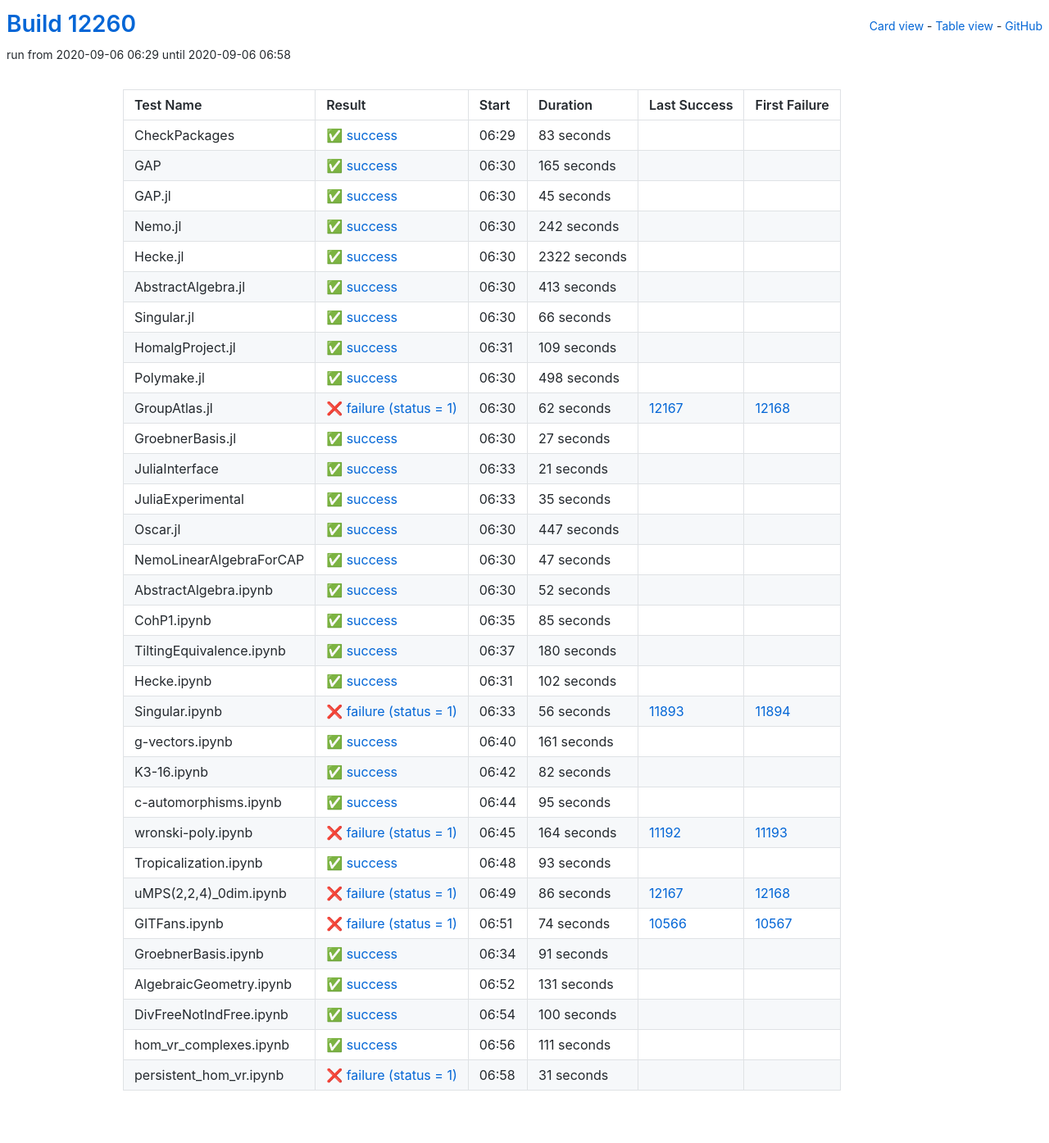
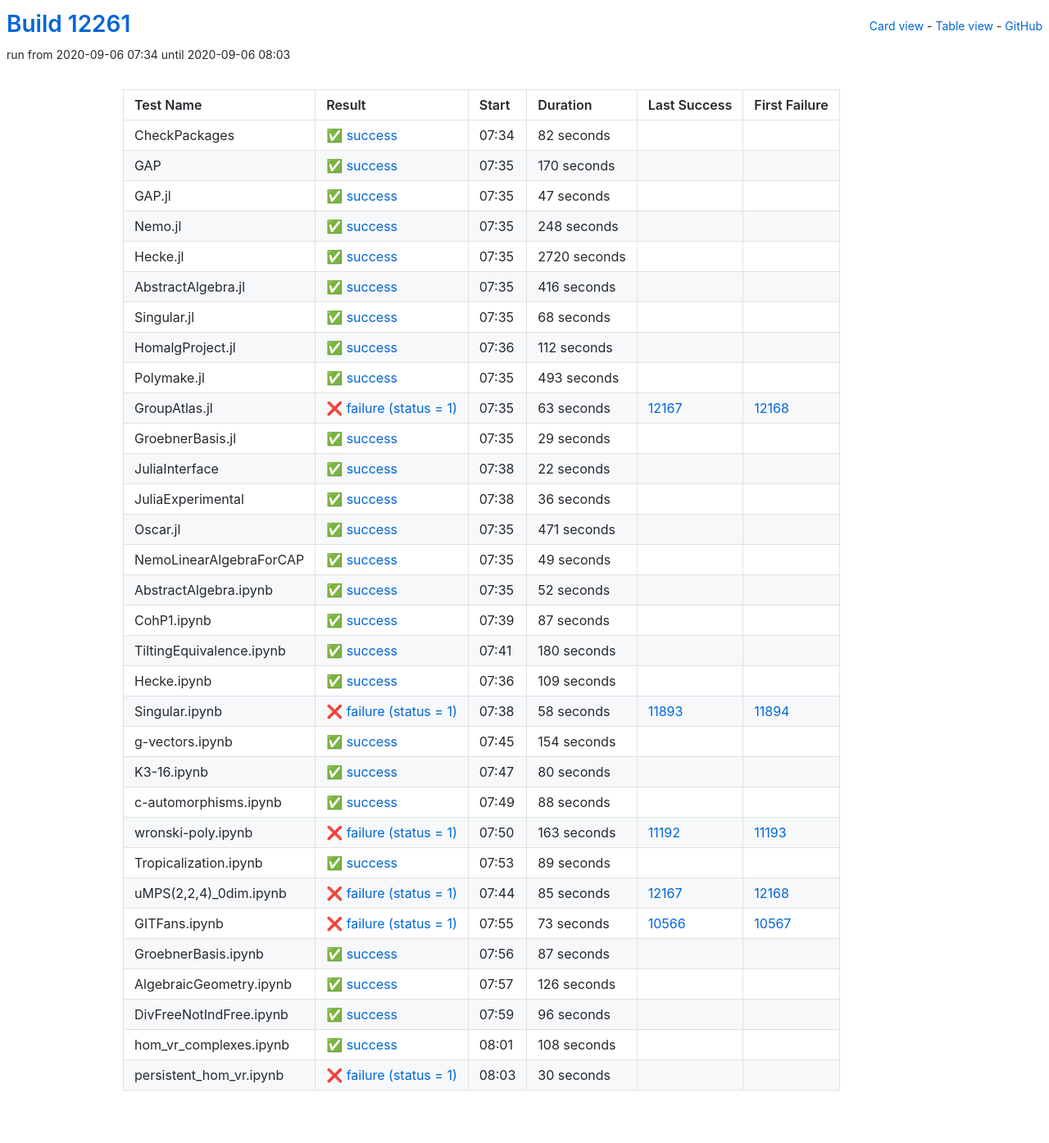
Before and after one commit to oscar-system/oscar-ci-status, a Jekyll site: the page built from table.html, in a window 1280 px wide. Shown: the whole page at 82% size. Built offline with Jekyll 4.4.1, drawn with Linux system fonts in a browser that asks for light colours.

Commit message:
Build #12261

```diff
--- a/_data/ci.yml
+++ b/_data/ci.yml
@@ -1,6 +1,6 @@
 ---
-build: 12260
-build_url: https://oscarci.mathematik.uni-kl.de/job/oscar/12260/
+build: 12261
+build_url: https://oscarci.mathematik.uni-kl.de/job/oscar/12261/
 job: oscar
 organization: oscar-system
 repo: oscar-ci-status
@@ -8,176 +8,32 @@
 tests:
 - name: CheckPackages
   id: checkpackages
-  log: https://oscarci.mathematik.uni-kl.de/job/oscar/12260/artifact/logs/build-12260/CheckPackages.log
-  start: 2020-09-06 06:29
+  log: https://oscarci.mathematik.uni-kl.de/job/oscar/12261/artifact/logs/build-12261/CheckPackages.log
+  start: 2020-09-06 07:34
   success: true
   exitcode: 0
   status: success
-  duration: 83
+  duration: 82
   last_success: false
   last_success_url:
   first_failure: false
   first_failure_url:
 - name: GAP
   id: gap
-  log: https://oscarci.mathematik.uni-kl.de/job/oscar/12260/artifact/logs/build-12260/GAP.log
-  start: 2020-09-06 06:30
+  log: https://oscarci.mathematik.uni-kl.de/job/oscar/12261/artifact/logs/build-12261/GAP.log
+  start: 2020-09-06 07:35
   success: true
   exitcode: 0
   status: success
-  duration: 165
+  duration: 170
   last_success: false
   last_success_url:
   first_failure: false
   first_failure_url:
 - name: GAP.jl
   id: gap-jl
-  log: https://oscarci.mathematik.uni-kl.de/job/oscar/12260/artifact/logs/build-12260/GAP.jl.log
-  start: 2020-09-06 06:30
-  success: true
-  exitcode: 0
-  status: success
-  duration: 45
-  last_success: false
-  last_success_url:
-  first_failure: false
-  first_failure_url:
-- name: Nemo.jl
-  id: nemo-jl
-  log: https://oscarci.mathematik.uni-kl.de/job/oscar/12260/artifact/logs/build-12260/Nemo.jl.log
-  start: 2020-09-06 06:30
-  success: true
-  exitcode: 0
-  status: success
-  duration: 242
-  last_success: false
-  last_success_url:
-  first_failure: false
-  first_failure_url:
-- name: Hecke.jl
-  id: hecke-jl
-  log: https://oscarci.mathematik.uni-kl.de/job/oscar/12260/artifact/logs/build-12260/Hecke.jl.log
-  start: 2020-09-06 06:30
-  success: true
-  exitcode: 0
-  status: success
-  duration: 2322
-  last_success: false
-  last_success_url:
-  first_failure: false
-  first_failure_url:
-- name: AbstractAlgebra.jl
-  id: abstractalgebra-jl
-  log: https://oscarci.mathematik.uni-kl.de/job/oscar/12260/artifact/logs/build-12260/AbstractAlgebra.jl.log
-  start: 2020-09-06 06:30
-  success: true
-  exitcode: 0
-  status: success
-  duration: 413
-  last_success: false
-  last_success_url:
-  first_failure: false
-  first_failure_url:
-- name: Singular.jl
-  id: singular-jl
-  log: https://oscarci.mathematik.uni-kl.de/job/oscar/12260/artifact/logs/build-12260/Singular.jl.log
-  start: 2020-09-06 06:30
-  success: true
-  exitcode: 0
-  status: success
-  duration: 66
-  last_success: false
-  last_success_url:
-  first_failure: false
-  first_failure_url:
-- name: HomalgProject.jl
-  id: homalgproject-jl
-  log: https://oscarci.mathematik.uni-kl.de/job/oscar/12260/artifact/logs/build-12260/HomalgProject.jl.log
-  start: 2020-09-06 06:31
-  success: true
-  exitcode: 0
-  status: success
-  duration: 109
-  last_success: false
-  last_success_url:
-  first_failure: false
-  first_failure_url:
-- name: Polymake.jl
-  id: polymake-jl
-  log: https://oscarci.mathematik.uni-kl.de/job/oscar/12260/artifact/logs/build-12260/Polymake.jl.log
-  start: 2020-09-06 06:30
-  success: true
-  exitcode: 0
-  status: success
-  duration: 498
-  last_success: false
-  last_success_url:
-  first_failure: false
-  first_failure_url:
-- name: GroupAtlas.jl
-  id: groupatlas-jl
-  log: https://oscarci.mathematik.uni-kl.de/job/oscar/12260/artifact/logs/build-12260/GroupAtlas.jl.log
-  start: 2020-09-06 06:30
-  success: false
-  exitcode: 1
-  status: failure
-  duration: 62
-  last_success: 12167
-  last_success_url: https://oscarci.mathematik.uni-kl.de/job/oscar/12167/
-  first_failure: 12168
-  first_failure_url: https://oscarci.mathematik.uni-kl.de/job/oscar/12168/
-- name: GroebnerBasis.jl
-  id: groebnerbasis-jl
-  log: https://oscarci.mathematik.uni-kl.de/job/oscar/12260/artifact/logs/build-12260/GroebnerBasis.jl.log
-  start: 2020-09-06 06:30
-  success: true
-  exitcode: 0
-  status: success
-  duration: 27
-  last_success: false
-  last_success_url:
-  first_failure: false
-  first_failure_url:
-- name: JuliaInterface
-  id: juliainterface
-  log: https://oscarci.mathematik.uni-kl.de/job/oscar/12260/artifact/logs/build-12260/JuliaInterface.log
-  start: 2020-09-06 06:33
-  success: true
-  exitcode: 0
-  status: success
-  duration: 21
-  last_success: false
-  last_success_url:
-  first_failure: false
-  first_failure_url:
-- name: JuliaExperimental
-  id: juliaexperimental
-  log: https://oscarci.mathematik.uni-kl.de/job/oscar/12260/artifact/logs/build-12260/JuliaExperimental.log
-  start: 2020-09-06 06:33
-  success: true
-  exitcode: 0
-  status: success
-  duration: 35
-  last_success: false
-  last_success_url:
-  first_failure: false
-  first_failure_url:
-- name: Oscar.jl
-  id: oscar-jl
-  log: https://oscarci.mathematik.uni-kl.de/job/oscar/12260/artifact/logs/build-12260/Oscar.jl.log
-  start: 2020-09-06 06:30
-  success: true
-  exitcode: 0
-  status: success
-  duration: 447
-  last_success: false
-  last_success_url:
-  first_failure: false
-  first_failure_url:
-- name: NemoLinearAlgebraForCAP
-  id: nemolinearalgebraforcap
-  log: https://oscarci.mathematik.uni-kl.de/job/oscar/12260/artifact/logs/build-12260/NemoLinearAlgebraForCAP.log
-  start: 2020-09-06 06:30
+  log: https://oscarci.mathematik.uni-kl.de/job/oscar/12261/artifact/logs/build-12261/GAP.jl.log
+  start: 2020-09-06 07:35
   success: true
   exitcode: 0
   status: success
@@ -186,10 +42,154 @@
   last_success_url:
   first_failure: false
   first_failure_url:
+- name: Nemo.jl
+  id: nemo-jl
+  log: https://oscarci.mathematik.uni-kl.de/job/oscar/12261/artifact/logs/build-12261/Nemo.jl.log
+  start: 2020-09-06 07:35
+  success: true
+  exitcode: 0
+  status: success
+  duration: 248
+  last_success: false
+  last_success_url:
+  first_failure: false
+  first_failure_url:
+- name: Hecke.jl
+  id: hecke-jl
+  log: https://oscarci.mathematik.uni-kl.de/job/oscar/12261/artifact/logs/build-12261/Hecke.jl.log
+  start: 2020-09-06 07:35
+  success: true
+  exitcode: 0
+  status: success
+  duration: 2720
+  last_success: false
+  last_success_url:
+  first_failure: false
+  first_failure_url:
+- name: AbstractAlgebra.jl
+  id: abstractalgebra-jl
+  log: https://oscarci.mathematik.uni-kl.de/job/oscar/12261/artifact/logs/build-12261/AbstractAlgebra.jl.log
+  start: 2020-09-06 07:35
+  success: true
+  exitcode: 0
+  status: success
+  duration: 416
+  last_success: false
+  last_success_url:
+  first_failure: false
+  first_failure_url:
+- name: Singular.jl
+  id: singular-jl
+  log: https://oscarci.mathematik.uni-kl.de/job/oscar/12261/artifact/logs/build-12261/Singular.jl.log
+  start: 2020-09-06 07:35
+  success: true
+  exitcode: 0
+  status: success
+  duration: 68
+  last_success: false
+  last_success_url:
+  first_failure: false
+  first_failure_url:
+- name: HomalgProject.jl
+  id: homalgproject-jl
+  log: https://oscarci.mathematik.uni-kl.de/job/oscar/12261/artifact/logs/build-12261/HomalgProject.jl.log
+  start: 2020-09-06 07:36
+  success: true
+  exitcode: 0
+  status: success
+  duration: 112
+  last_success: false
+  last_success_url:
+  first_failure: false
+  first_failure_url:
+- name: Polymake.jl
+  id: polymake-jl
+  log: https://oscarci.mathematik.uni-kl.de/job/oscar/12261/artifact/logs/build-12261/Polymake.jl.log
+  start: 2020-09-06 07:35
+  success: true
+  exitcode: 0
+  status: success
+  duration: 493
+  last_success: false
+  last_success_url:
+  first_failure: false
+  first_failure_url:
+- name: GroupAtlas.jl
+  id: groupatlas-jl
+  log: https://oscarci.mathematik.uni-kl.de/job/oscar/12261/artifact/logs/build-12261/GroupAtlas.jl.log
+  start: 2020-09-06 07:35
+  success: false
+  exitcode: 1
+  status: failure
+  duration: 63
+  last_success: 12167
+  last_success_url: https://oscarci.mathematik.uni-kl.de/job/oscar/12167/
+  first_failure: 12168
+  first_failure_url: https://oscarci.mathematik.uni-kl.de/job/oscar/12168/
+- name: GroebnerBasis.jl
+  id: groebnerbasis-jl
+  log: https://oscarci.mathematik.uni-kl.de/job/oscar/12261/artifact/logs/build-12261/GroebnerBasis.jl.log
+  start: 2020-09-06 07:35
+  success: true
+  exitcode: 0
+  status: success
+  duration: 29
+  last_success: false
+  last_success_url:
+  first_failure: false
+  first_failure_url:
+- name: JuliaInterface
+  id: juliainterface
+  log: https://oscarci.mathematik.uni-kl.de/job/oscar/12261/artifact/logs/build-12261/JuliaInterface.log
+  start: 2020-09-06 07:38
+  success: true
+  exitcode: 0
+  status: success
+  duration: 22
+  last_success: false
+  last_success_url:
+  first_failure: false
+  first_failure_url:
+- name: JuliaExperimental
+  id: juliaexperimental
+  log: https://oscarci.mathematik.uni-kl.de/job/oscar/12261/artifact/logs/build-12261/JuliaExperimental.log
+  start: 2020-09-06 07:38
+  success: true
+  exitcode: 0
+  status: success
+  duration: 36
+  last_success: false
+  last_success_url:
+  first_failure: false
+  first_failure_url:
+- name: Oscar.jl
+  id: oscar-jl
+  log: https://oscarci.mathematik.uni-kl.de/job/oscar/12261/artifact/logs/build-12261/Oscar.jl.log
+  start: 2020-09-06 07:35
+  success: true
+  exitcode: 0
+  status: success
+  duration: 471
+  last_success: false
+  last_success_url:
+  first_failure: false
+  first_failure_url:
+- name: NemoLinearAlgebraForCAP
+  id: nemolinearalgebraforcap
+  log: https://oscarci.mathematik.uni-kl.de/job/oscar/12261/artifact/logs/build-12261/NemoLinearAlgebraForCAP.log
+  start: 2020-09-06 07:35
+  success: true
+  exitcode: 0
+  status: success
+  duration: 49
+  last_success: false
+  last_success_url:
+  first_failure: false
+  first_failure_url:
 - name: AbstractAlgebra.ipynb
   id: abstractalgebra-ipynb
-  log: https://oscarci.mathematik.uni-kl.de/job/oscar/12260/artifact/logs/build-12260/AbstractAlgebra.ipynb.log
-  start: 2020-09-06 06:30
+  log: https://oscarci.mathematik.uni-kl.de/job/oscar/12261/artifact/logs/build-12261/AbstractAlgebra.ipynb.log
+  start: 2020-09-06 07:35
   success: true
   exitcode: 0
   status: success
@@ -200,20 +200,20 @@
   first_failure_url:
 - name: CohP1.ipynb
   id: cohp1-ipynb
-  log: https://oscarci.mathematik.uni-kl.de/job/oscar/12260/artifact/logs/build-12260/CohP1.ipynb.log
-  start: 2020-09-06 06:35
+  log: https://oscarci.mathematik.uni-kl.de/job/oscar/12261/artifact/logs/build-12261/CohP1.ipynb.log
+  start: 2020-09-06 07:39
   success: true
   exitcode: 0
   status: success
-  duration: 85
+  duration: 87
   last_success: false
   last_success_url:
   first_failure: false
   first_failure_url:
 - name: TiltingEquivalence.ipynb
   id: tiltingequivalence-ipynb
-  log: https://oscarci.mathematik.uni-kl.de/job/oscar/12260/artifact/logs/build-12260/TiltingEquivalence.ipynb.log
-  start: 2020-09-06 06:37
+  log: https://oscarci.mathematik.uni-kl.de/job/oscar/12261/artifact/logs/build-12261/TiltingEquivalence.ipynb.log
+  start: 2020-09-06 07:41
   success: true
   exitcode: 0
   status: success
@@ -224,168 +224,168 @@
   first_failure_url:
 - name: Hecke.ipynb
   id: hecke-ipynb
-  log: https://oscarci.mathematik.uni-kl.de/job/oscar/12260/artifact/logs/build-12260/Hecke.ipynb.log
-  start: 2020-09-06 06:31
+  log: https://oscarci.mathematik.uni-kl.de/job/oscar/12261/artifact/logs/build-12261/Hecke.ipynb.log
+  start: 2020-09-06 07:36
   success: true
   exitcode: 0
   status: success
-  duration: 102
+  duration: 109
   last_success: false
   last_success_url:
   first_failure: false
   first_failure_url:
 - name: Singular.ipynb
   id: singular-ipynb
-  log: https://oscarci.mathematik.uni-kl.de/job/oscar/12260/artifact/logs/build-12260/Singular.ipynb.log
-  start: 2020-09-06 06:33
+  log: https://oscarci.mathematik.uni-kl.de/job/oscar/12261/artifact/logs/build-12261/Singular.ipynb.log
+  start: 2020-09-06 07:38
   success: false
   exitcode: 1
   status: failure
-  duration: 56
+  duration: 58
   last_success: 11893
   last_success_url: https://oscarci.mathematik.uni-kl.de/job/oscar/11893/
   first_failure: 11894
   first_failure_url: https://oscarci.mathematik.uni-kl.de/job/oscar/11894/
 - name: g-vectors.ipynb
   id: g-vectors-ipynb
-  log: https://oscarci.mathematik.uni-kl.de/job/oscar/12260/artifact/logs/build-12260/g-vectors.ipynb.log
-  start: 2020-09-06 06:40
+  log: https://oscarci.mathematik.uni-kl.de/job/oscar/12261/artifact/logs/build-12261/g-vectors.ipynb.log
+  start: 2020-09-06 07:45
   success: true
   exitcode: 0
   status: success
-  duration: 161
+  duration: 154
   last_success: false
   last_success_url:
   first_failure: false
   first_failure_url:
 - name: K3-16.ipynb
   id: k3-16-ipynb
-  log: https://oscarci.mathematik.uni-kl.de/job/oscar/12260/artifact/logs/build-12260/K3-16.ipynb.log
-  start: 2020-09-06 06:42
+  log: https://oscarci.mathematik.uni-kl.de/job/oscar/12261/artifact/logs/build-12261/K3-16.ipynb.log
+  start: 2020-09-06 07:47
   success: true
   exitcode: 0
   status: success
-  duration: 82
+  duration: 80
   last_success: false
   last_success_url:
   first_failure: false
   first_failure_url:
 - name: c-automorphisms.ipynb
   id: c-automorphisms-ipynb
-  log: https://oscarci.mathematik.uni-kl.de/job/oscar/12260/artifact/logs/build-12260/c-automorphisms.ipynb.log
-  start: 2020-09-06 06:44
+  log: https://oscarci.mathematik.uni-kl.de/job/oscar/12261/artifact/logs/build-12261/c-automorphisms.ipynb.log
+  start: 2020-09-06 07:49
   success: true
   exitcode: 0
   status: success
-  duration: 95
+  duration: 88
   last_success: false
   last_success_url:
   first_failure: false
   first_failure_url:
 - name: wronski-poly.ipynb
   id: wronski-poly-ipynb
-  log: https://oscarci.mathematik.uni-kl.de/job/oscar/12260/artifact/logs/build-12260/wronski-poly.ipynb.log
-  start: 2020-09-06 06:45
+  log: https://oscarci.mathematik.uni-kl.de/job/oscar/12261/artifact/logs/build-12261/wronski-poly.ipynb.log
+  start: 2020-09-06 07:50
   success: false
   exitcode: 1
   status: failure
-  duration: 164
+  duration: 163
   last_success: 11192
   last_success_url: https://oscarci.mathematik.uni-kl.de/job/oscar/11192/
   first_failure: 11193
   first_failure_url: https://oscarci.mathematik.uni-kl.de/job/oscar/11193/
 - name: Tropicalization.ipynb
   id: tropicalization-ipynb
-  log: https://oscarci.mathematik.uni-kl.de/job/oscar/12260/artifact/logs/build-12260/Tropicalization.ipynb.log
-  start: 2020-09-06 06:48
+  log: https://oscarci.mathematik.uni-kl.de/job/oscar/12261/artifact/logs/build-12261/Tropicalization.ipynb.log
+  start: 2020-09-06 07:53
   success: true
   exitcode: 0
   status: success
-  duration: 93
+  duration: 89
   last_success: false
   last_success_url:
   first_failure: false
   first_failure_url:
 - name: uMPS(2,2,4)_0dim.ipynb
   id: umps-2-2-4-0dim-ipynb
-  log: https://oscarci.mathematik.uni-kl.de/job/oscar/12260/artifact/logs/build-12260/uMPS-2-2-4-_0dim.ipynb.log
-  start: 2020-09-06 06:49
+  log: https://oscarci.mathematik.uni-kl.de/job/oscar/12261/artifact/logs/build-12261/uMPS-2-2-4-_0dim.ipynb.log
+  start: 2020-09-06 07:44
   success: false
   exitcode: 1
   status: failure
-  duration: 86
+  duration: 85
   last_success: 12167
   last_success_url: https://oscarci.mathematik.uni-kl.de/job/oscar/12167/
   first_failure: 12168
   first_failure_url: https://oscarci.mathematik.uni-kl.de/job/oscar/12168/
 - name: GITFans.ipynb
   id: gitfans-ipynb
-  log: https://oscarci.mathematik.uni-kl.de/job/oscar/12260/artifact/logs/build-12260/GITFans.ipynb.log
-  start: 2020-09-06 06:51
+  log: https://oscarci.mathematik.uni-kl.de/job/oscar/12261/artifact/logs/build-12261/GITFans.ipynb.log
+  start: 2020-09-06 07:55
   success: false
   exitcode: 1
   status: failure
-  duration: 74
+  duration: 73
   last_success: 10566
   last_success_url: https://oscarci.mathematik.uni-kl.de/job/oscar/10566/
   first_failure: 10567
   first_failure_url: https://oscarci.mathematik.uni-kl.de/job/oscar/10567/
 - name: GroebnerBasis.ipynb
   id: groebnerbasis-ipynb
-  log: https://oscarci.mathematik.uni-kl.de/job/oscar/12260/artifact/logs/build-12260/GroebnerBasis.ipynb.log
-  start: 2020-09-06 06:34
+  log: https://oscarci.mathematik.uni-kl.de/job/oscar/12261/artifact/logs/build-12261/GroebnerBasis.ipynb.log
+  start: 2020-09-06 07:56
   success: true
   exitcode: 0
   status: success
-  duration: 91
+  duration: 87
   last_success: false
   last_success_url:
   first_failure: false
   first_failure_url:
 - name: AlgebraicGeometry.ipynb
   id: algebraicgeometry-ipynb
-  log: https://oscarci.mathematik.uni-kl.de/job/oscar/12260/artifact/logs/build-12260/AlgebraicGeometry.ipynb.log
-  start: 2020-09-06 06:52
+  log: https://oscarci.mathematik.uni-kl.de/job/oscar/12261/artifact/logs/build-12261/AlgebraicGeometry.ipynb.log
+  start: 2020-09-06 07:57
   success: true
   exitcode: 0
   status: success
-  duration: 131
+  duration: 126
   last_success: false
   last_success_url:
   first_failure: false
   first_failure_url:
 - name: DivFreeNotIndFree.ipynb
   id: divfreenotindfree-ipynb
-  log: https://oscarci.mathematik.uni-kl.de/job/oscar/12260/artifact/logs/build-12260/DivFreeNotIndFree.ipynb.log
-  start: 2020-09-06 06:54
+  log: https://oscarci.mathematik.uni-kl.de/job/oscar/12261/artifact/logs/build-12261/DivFreeNotIndFree.ipynb.log
+  start: 2020-09-06 07:59
   success: true
   exitcode: 0
   status: success
-  duration: 100
+  duration: 96
   last_success: false
   last_success_url:
   first_failure: false
   first_failure_url:
 - name: hom_vr_complexes.ipynb
   id: hom-vr-complexes-ipynb
-  log: https://oscarci.mathematik.uni-kl.de/job/oscar/12260/artifact/logs/build-12260/hom_vr_complexes.ipynb.log
-  start: 2020-09-06 06:56
+  log: https://oscarci.mathematik.uni-kl.de/job/oscar/12261/artifact/logs/build-12261/hom_vr_complexes.ipynb.log
+  start: 2020-09-06 08:01
   success: true
   exitcode: 0
   status: success
-  duration: 111
+  duration: 108
   last_success: false
   last_success_url:
   first_failure: false
   first_failure_url:
 - name: persistent_hom_vr.ipynb
   id: persistent-hom-vr-ipynb
-  log: https://oscarci.mathematik.uni-kl.de/job/oscar/12260/artifact/logs/build-12260/persistent_hom_vr.ipynb.log
-  start: 2020-09-06 06:58
+  log: https://oscarci.mathematik.uni-kl.de/job/oscar/12261/artifact/logs/build-12261/persistent_hom_vr.ipynb.log
+  start: 2020-09-06 08:03
   success: false
   exitcode: 1
   status: failure
-  duration: 31
+  duration: 30
   last_success: false
   last_success_url:
   first_failure: false
```
Also changed, not shown: README.md.
